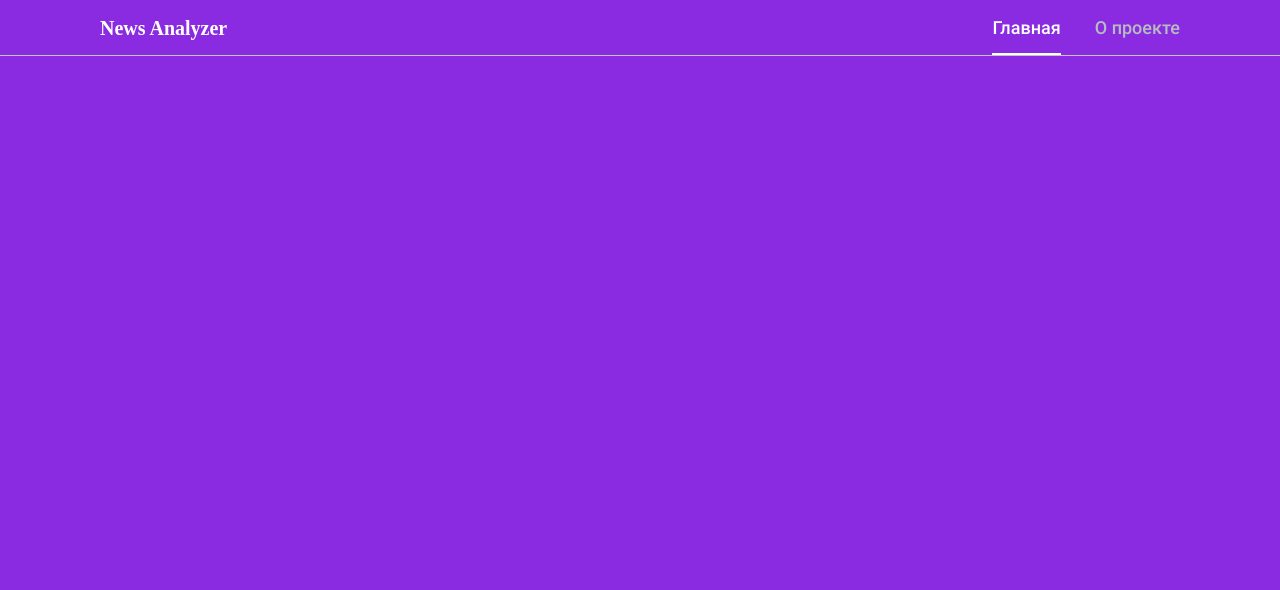
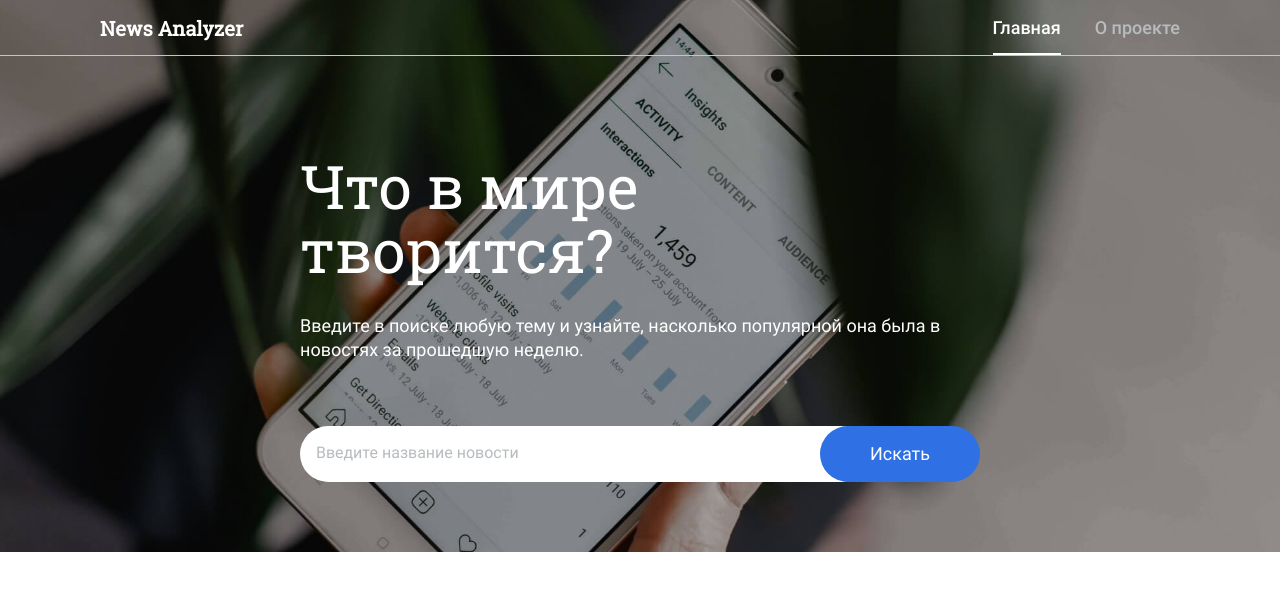
Before and after one commit to alex-Karavaev/newsAnalazer, a website built with webpack: page src/index.html in a window 1280 px wide. Built offline with nearby package versions, Linux system fonts and the light colour scheme.

Commit message:
Вёрстка секции search

```diff
--- a/src/blocks/header/__link/header__link.css
+++ b/src/blocks/header/__link/header__link.css
@@ -1,5 +1,5 @@
 .header__link {
-	font-family: 'Roboto-Medium';
+	font-family: 'Roboto Medium';
 	font-weight: 500;
 	font-size: 16px;
 	line-height: 24px;
--- /dev/null
+++ b/src/blocks/search/__btn/search__btn.css
@@ -0,0 +1,24 @@
+.search__btn {
+	border: 0;
+	height: 56px;
+	border-radius: 100px;
+	font-family: 'Roboto';
+	font-style: normal;
+	font-weight: 500;
+	font-size: 18px;
+	line-height: 24px;
+	color: #ffffff;
+	cursor: pointer;
+	background-color: #2f71e5;
+}
+.search__btn:hover {
+	background-color: #347eff;
+}
+.search__btn:active {
+	background-color: #2a65cc;
+}
+@media (min-width: 768px) {
+	.search__btn {
+		width: 160px;
+	}
+}
--- /dev/null
+++ b/src/blocks/search/__form/search__form.css
@@ -0,0 +1,9 @@
+.search__form {
+	display: flex;
+	flex-direction: column;
+}
+@media (min-width: 768px) {
+	.search__form {
+		flex-direction: row;
+	}
+}
--- /dev/null
+++ b/src/blocks/search/__subtitle/search__subtitle.css
@@ -0,0 +1,21 @@
+.search__subtitle {
+	font-family: 'Roboto';
+	font-style: normal;
+	font-weight: 400;
+	font-size: 20px;
+	line-height: 26px;
+	color: #ffffff;
+	margin-bottom: 64px;
+}
+@media (min-width: 768px) {
+	.search__subtitle {
+		margin-bottom: 24px;
+	}
+}
+@media (min-width: 1024px) {
+	.search__subtitle {
+		font-size: 18px;
+		line-height: 24px;
+		margin-bottom: 64px;
+	}
+}
--- /dev/null
+++ b/src/blocks/search/__text/search__text.css
@@ -0,0 +1,24 @@
+.search__text {
+	padding: 0;
+	padding-left: 16px;
+	border: 0;
+	outline: none;
+	height: 56px;
+	border-radius: 100px;
+	margin-bottom: 16px;
+}
+.search__text::placeholder {
+	font-family: 'Roboto';
+	font-style: normal;
+	font-weight: 400;
+	font-size: 16px;
+	line-height: 22px;
+	color: #b6bcbf;
+}
+@media (min-width: 768px) {
+	.search__text {
+		margin-bottom: 0;
+		flex-grow: 999;
+		margin-right: -50px;
+	}
+}
--- /dev/null
+++ b/src/blocks/search/__title/search__title.css
@@ -0,0 +1,22 @@
+.search__title {
+	font-family: 'Roboto Slab';
+	font-style: normal;
+	font-weight: 400;
+	font-size: 36px;
+	line-height: 40px;
+	color: #ffffff;
+	margin-bottom: 16px;
+}
+@media (min-width: 768px) {
+	.search__title {
+		max-width: 220px;
+	}
+}
+@media (min-width: 1024px) {
+	.search__title {
+		max-width: 608px;
+		font-size: 60px;
+		line-height: 64px;
+		margin-bottom: 32px;
+	}
+}
--- /dev/null
+++ b/src/blocks/search/search.css
@@ -0,0 +1,33 @@
+@import url(./__title/search__title.css);
+@import url(./__subtitle/search__subtitle.css);
+@import url(./__form/search__form.css);
+@import url(./__text/search__text.css);
+@import url(./__btn/search__btn.css);
+
+.search {
+	padding: 86px 16px 32px;
+	background-image: url(../../images/image.jpg);
+	background-repeat: no-repeat;
+	background-position: center;
+	background-size: cover;
+}
+@media (min-width: 768px) {
+	.search {
+		padding: 104px 160px 48px;
+	}
+}
+@media (min-width: 1024px) {
+	.search {
+		padding: 104px 200px 48px;
+	}
+}
+@media (min-width: 1280px) {
+	.search {
+		padding: 104px 300px 70px;
+	}
+}
+@media (min-width: 1440px) {
+	.search {
+		padding: 160px 416px 80px;
+	}
+}
--- a/src/fonts/fonts.css
+++ b/src/fonts/fonts.css
@@ -1,8 +1,16 @@
 @font-face {
-	font-family: 'RobotoSlab-Bold';
-	src: url(./RobotoSlab-Bold.ttf);
+	font-family: 'Roboto Slab';
+	src: url(./robotoslab-regular.woff);
 }
 @font-face {
-	font-family: 'Roboto-Medium';
-	src: url(./Roboto-Medium.ttf);
+	font-family: 'Roboto Medium';
+	src: url(./roboto-medium.woff);
 }
+@font-face {
+	font-family: 'Roboto';
+	src: url(./roboto-regular.woff);
+}
+@font-face {
+	font-family: 'Sourcesanspro';
+	src: url(./sourcesanspro-regular.woff);
+}
--- a/src/index.html
+++ b/src/index.html
@@ -25,5 +25,22 @@
 				</ul>
 			</nav>
 		</header>
+		<main>
+			<section class="search">
+				<h1 class="search__title">Что в мире творится?</h1>
+				<h2 class="search__subtitle">
+					Введите в поиске любую тему и узнайте, насколько популярной
+					она была в новостях за прошедшую неделю.
+				</h2>
+				<form class="search__form" name="search">
+					<input
+						class="search__text"
+						type="text"
+						placeholder="Введите название новости"
+					/>
+					<button class="search__btn">Искать</button>
+				</form>
+			</section>
+		</main>
 	</body>
 </html>
--- a/src/style.css
+++ b/src/style.css
@@ -1,8 +1,8 @@
 @import url(./fonts/fonts.css);
 @import url(./blocks/header/header.css);
+@import url(./blocks/search/search.css);
 
 body {
 	margin: 0;
 	padding: 0;
-	background-color: blueviolet;
 }
```
Also changed, not shown: src/fonts/Roboto-Medium.ttf (deleted), src/fonts/RobotoSlab-Bold.ttf (deleted), src/fonts/roboto-medium.woff (added), src/fonts/roboto-regular.woff (added), src/fonts/robotoslab-regular.woff (added), src/fonts/sourcesanspro-regular.woff (added), src/images/image.jpg (added), src/images/image.png (deleted), 1 other file.
